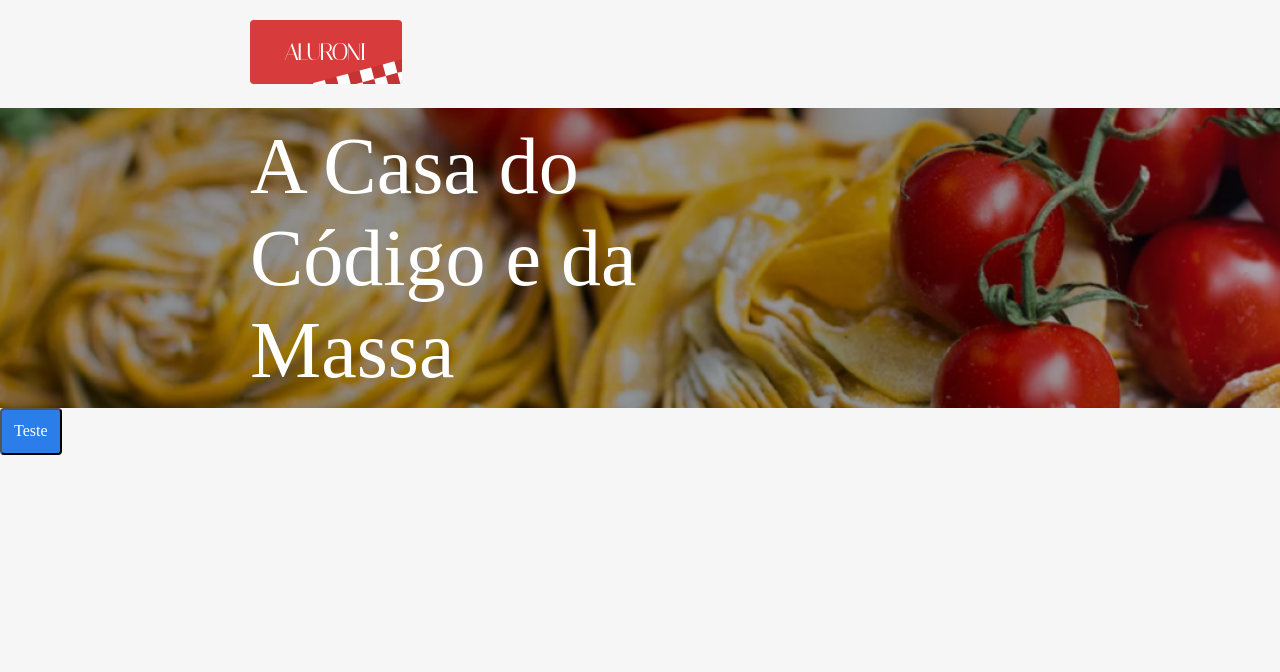
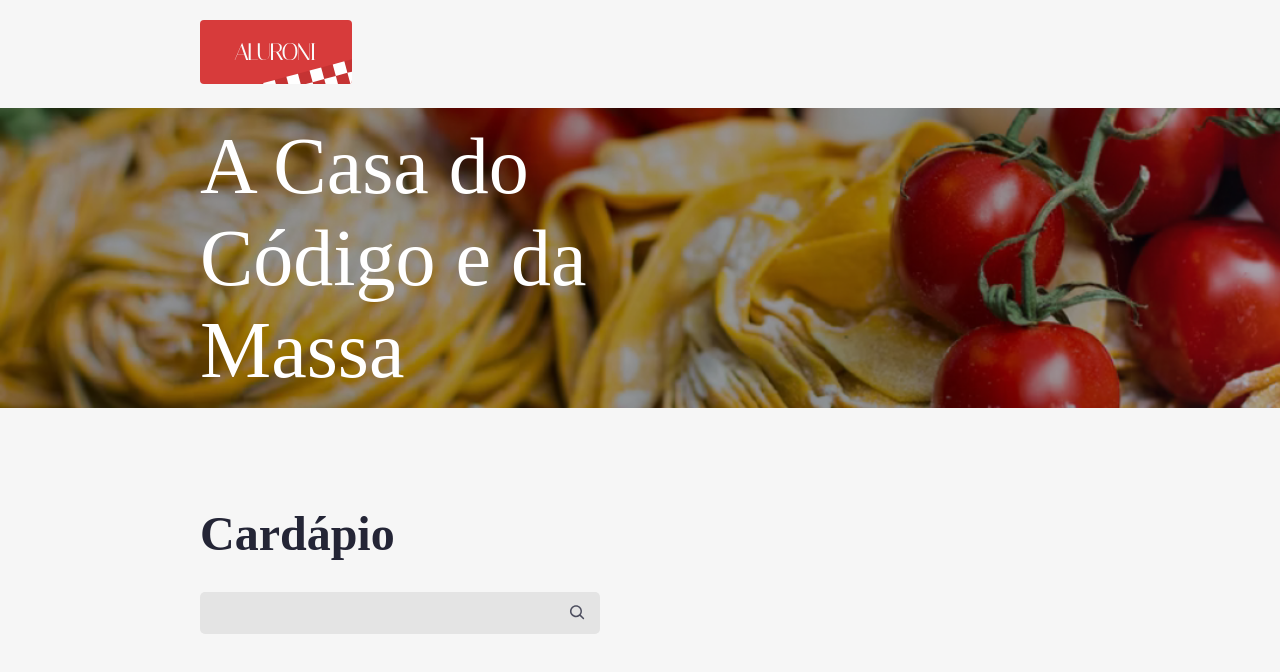
Before and after one commit to vclemente2/aluroni, a React (Vite) app: page /cardapio in a window 1280 px wide. Shown: the top 672 px of the page. Built offline with nearby package versions, Linux system fonts and the light colour scheme.

Commit message:
Implementação e estilização inicial  da seção Cardapio.

```diff
--- a/package.json
+++ b/package.json
@@ -13,6 +13,7 @@
     "normalize.css": "^8.0.1",
     "react": "^18.2.0",
     "react-dom": "^18.2.0",
+    "react-icons": "^4.10.1",
     "vite-plugin-svgr": "^3.2.0"
   },
   "devDependencies": {
--- /dev/null
+++ b/src/pages/Cardapio/Buscador/Buscador.module.scss
@@ -0,0 +1,28 @@
+@import "../../../styles/variaveis";
+@import "../../../styles/breakpoints";
+
+.buscador {
+  align-items: center;
+  background-color: $grey;
+  border-radius: 5px;
+  display: flex;
+  gap: 18px;
+  height: 42px;
+  justify-content: space-between;
+  padding: 0 15px;
+  width: 400px;
+  @media (max-width: $mobile) {
+    width: 100%;
+  }
+  input {
+    background-color: $grey;
+    border: none;
+    font-size: 1.5rem;
+    font-weight: bold;
+    outline: none;
+    width: 100%;
+    &::placeholder {
+      color: #4c4d5e;
+    }
+  }
+}
--- /dev/null
+++ b/src/pages/Cardapio/Buscador/index.tsx
@@ -0,0 +1,19 @@
+import styles from "./Buscador.module.scss";
+import { CgSearch } from "react-icons/cg";
+
+interface BuscadorProps {
+  busca: string;
+  setBusca: React.Dispatch<React.SetStateAction<string>>;
+}
+
+export function Buscador({ busca, setBusca }: BuscadorProps) {
+  return (
+    <div className={styles.buscador}>
+      <input
+        value={busca}
+        onChange={(evento) => setBusca(evento.target.value)}
+      />
+      <CgSearch size={20} color="#4C4D5E" />
+    </div>
+  );
+}
--- a/src/pages/Cardapio/Cardapio.module.scss
+++ b/src/pages/Cardapio/Cardapio.module.scss
@@ -1,22 +1,58 @@
-@import "../../styles/variables";
+@import "../../styles/variaveis";
+@import "../../styles/breakpoints";
 
-.menu{
-    padding: 20px $padding-horizontal;
+.menu {
+  padding: 20px $padding-horizontal;
+  @media (max-width: $desktop_xsm) {
+    padding: 20px $padding-horizontal-mobile;
+  }
+  @media (min-width: $desktop_xsm) and (max-width: $desktop_sm) {
+    padding: 20px $padding-horizontal-sm;
+  }
+  @media (min-width: $desktop_sm) and (max-width: $desktop_md) {
+    padding: 20px $padding-horizontal-md;
+  }
 }
 
-.header{
-    align-items: center;
-    height: 300px;
-    background-image: url('../../assets/images/header.png');
-    background-size:cover;
-    background-repeat: no-repeat;
-    display:flex;
-    padding: 0 $padding-horizontal;
+.header {
+  align-items: center;
+  background-image: url("../../assets/images/header.png");
+  background-size: cover;
+  background-repeat: no-repeat;
+  display: flex;
+  height: 300px;
+  padding: 0px $padding-horizontal;
+  @media (max-width: $desktop_xsm) {
+    padding: 0px $padding-horizontal-mobile;
+  }
+  @media (min-width: $desktop_xsm) and (max-width: $desktop_sm) {
+    padding: 0px $padding-horizontal-sm;
+  }
+  @media (min-width: $desktop_sm) and (max-width: $desktop_md) {
+    padding: 0px $padding-horizontal-md;
+  }
+  &__text {
+    color: white;
+    font-size: 5rem;
+    min-width: 400px;
+    width: 40%;
+  }
+}
 
-    &__text{
-        color:white;
-        font-size: 5rem;
-        min-width: 400px;
-        width:40%;
-    }
+.cardapio {
+  padding: 50px $padding-horizontal;
+  @media (max-width: $desktop_xsm) {
+    padding: 50px $padding-horizontal-mobile;
+  }
+  @media (min-width: $desktop_xsm) and (max-width: $desktop_sm) {
+    padding: 50px $padding-horizontal-sm;
+  }
+  @media (min-width: $desktop_sm) and (max-width: $desktop_md) {
+    padding: 50px $padding-horizontal-md;
+  }
+  &__titulo {
+    color: $dark;
+    font-size: 3rem;
+    margin-bottom: 30px;
+  }
 }
--- a/src/pages/Cardapio/index.tsx
+++ b/src/pages/Cardapio/index.tsx
@@ -1,8 +1,11 @@
 import { Button } from "../../components/Button";
 import styles from "./Cardapio.module.scss";
 import { ReactComponent as Logo } from "../../assets/images/logo.svg";
+import { Buscador } from "./Buscador";
+import { useState } from "react";
 
 export function Cardapio() {
+  const [busca, setBusca] = useState("");
   return (
     <>
       <nav className={styles.menu}>
@@ -11,7 +14,10 @@ export function Cardapio() {
       <header className={styles.header}>
         <div className={styles.header__text}>A Casa do Código e da Massa</div>
       </header>
-      <Button>Teste</Button>
+      <section className={styles.cardapio}>
+        <h3 className={styles.cardapio__titulo}>Cardápio</h3>
+        <Buscador busca={busca} setBusca={setBusca} />
+      </section>
     </>
   );
 }
--- /dev/null
+++ b/src/styles/_breakpoints.scss
@@ -0,0 +1,4 @@
+$mobile: 768px;
+$desktop_xsm: 980px;
+$desktop_sm: 1080px;
+$desktop_md: 1280px;
--- a/src/styles/_variables.scss
+++ /dev/null
@@ -1 +0,0 @@
-$padding-horizontal: 250px;
--- /dev/null
+++ b/src/styles/_variaveis.scss
@@ -0,0 +1,11 @@
+$padding-horizontal-mobile: 100px;
+$padding-horizontal-sm: 150px;
+$padding-horizontal-md: 200px;
+$padding-horizontal: 250px;
+$dark: #242536;
+$dark-grey: #92929d;
+$grey: #e4e4e4;
+$black: #4c4d5e;
+$light-grey: #f6f6f6;
+$blue: #282b57;
+$red: #d73b3b;
--- a/tsconfig.json
+++ b/tsconfig.json
@@ -18,7 +18,7 @@
     "strict": true,
     "noUnusedLocals": true,
     "noUnusedParameters": true,
-    "noFallthroughCasesInSwitch": true
+    "noFallthroughCasesInSwitch": true,
   },
   "include": ["src"],
   "references": [{ "path": "./tsconfig.node.json" }]
```
Also changed, not shown: 1 other file (tests, documents, lock files or other folders).
